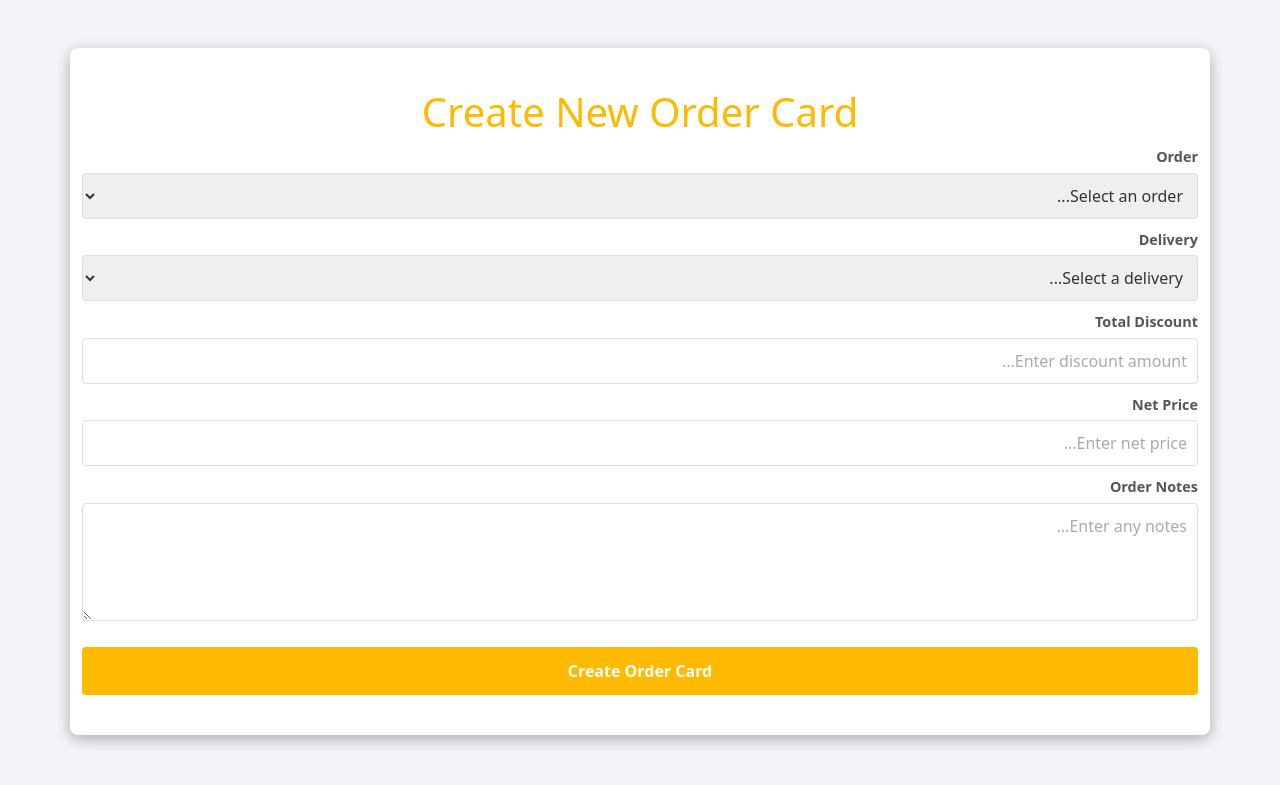
After one commit to Kareem-124/PalSika-Barcode-Scanner, a Django app: page /create_new_order_card_page/ in a window 1280 px wide. The commit adds this page. Shown: the top 785 px of the page. Run offline with Django 4.2, Linux system fonts and the light colour scheme; data that the repository does not hold is empty.

Commit message:
update: - Added Icon in order_page to create new order card.
- New: create order card page to create new cards

- New: created edit order card page to edit cards

- Process: The user can only select un-assinged orders from a list.

```diff
--- a/scanapp/static/css/orders_page.css
+++ b/scanapp/static/css/orders_page.css
@@ -16,7 +16,13 @@ h1 {
     color: #333;
     margin-bottom: 30px;
 }
+.add-card {
+margin-left: 2rem !important;
 
+}
+.add-card:hover{
+    color: #333 !important;
+}
 .orders-list {
     display: flex;
     flex-direction: column;
--- /dev/null
+++ b/scanapp/templates/create_new_order_card_page.html
@@ -0,0 +1,51 @@
+<!DOCTYPE html>
+<html lang="en">
+    {% load static %}
+<head>
+    <meta charset="UTF-8">
+    <meta name="viewport" content="width=device-width, initial-scale=1.0">
+    <title>Create New Order Card</title>
+    <link rel="stylesheet" href="{% static 'css/style_create_new_order_card.css' %}">
+    <link href="https://cdn.jsdelivr.net/npm/bootstrap@5.1.3/dist/css/bootstrap.min.css" rel="stylesheet">
+</head>
+<body>
+    <div class="container mt-5">
+        <h1>Create New Order Card</h1>
+        <form action="{% url 'create_new_order_card_process' %}" method="POST" class="order-card-form" dir="rtl">
+            {% csrf_token %}
+            {% if messages %}
+                {% for message in messages %}
+                    <div class="alert alert-{{ message.tags }}">{{ message }}</div>
+                {% endfor %}
+            {% endif %}
+
+            <label for="order">Order</label>
+            <select id="order" name="order" required>
+                <option value="">Select an order...</option>
+                {% for order in available_orders %}
+                    <option value="{{ order.id }}">{{ order.customer.name }} - {{ order.delivery_date }}</option>
+                {% endfor %}
+            </select>
+
+            <label for="delivery">Delivery</label>
+            <select id="delivery" name="delivery">
+                <option value="">Select a delivery...</option>
+                {% for delivery in deliveries %}
+                    <option value="{{ delivery.id }}">{{ delivery.driver_name }}</option>
+                {% endfor %}
+            </select>
+
+            <label for="total_discount">Total Discount</label>
+            <input type="number" id="total_discount" name="total_discount" step="0.01" placeholder="Enter discount amount..." required>
+
+            <label for="net_price">Net Price</label>
+            <input type="number" id="net_price" name="net_price" step="0.01" placeholder="Enter net price..." required>
+
+            <label for="order_notes">Order Notes</label>
+            <textarea id="order_notes" name="order_notes" rows="4" placeholder="Enter any notes..."></textarea>
+
+            <button type="submit" class="save-order-card-btn">Create Order Card</button>
+        </form>
+    </div>
+</body>
+</html>
--- a/scanapp/templates/edit_order_card_page.html
+++ b/scanapp/templates/edit_order_card_page.html
@@ -18,15 +18,13 @@
                     <div class="alert alert-{{ message.tags }} color-red">{{ message }}</div>
                 {% endfor %}
             {% endif %}
+            <input type="text" name="pre_order_id" value="{{ order_card.order.id }}" hidden>
             <!-- Adding Order section -->
             <label for="delivery">Order</label>
             <select id="order" name="order" required>
+                <option value="{{ order_card.order.id }}" selected>Order for {{ order_card.order.customer }} / Delivery date : {{ order_card.order.delivery_date }} </option>
                 {% for order in orders %}
-                    {% if order.id == order_card.order.id %}
-                        <option value="{{ order.id }}" selected>Order for {{ order.customer }} / Delivery date : {{ order.delivery_date }} </option>
-                    {% else %}
                         <option value="{{ order.id }}">Order for {{ order.customer }} / Delivery date : {{ order.delivery_date }}</option>
-                    {% endif %}
                 {% endfor %}
             </select>
 
--- a/scanapp/urls.py
+++ b/scanapp/urls.py
@@ -22,5 +22,7 @@ urlpatterns = [
     path('edit_driver_process/<int:driver_id>/', views.edit_driver_process, name='edit_driver_process'),
     path('edit_order_card_page/<int:order_card_id>/', views.edit_order_card_page, name='edit_order_card_page'),
     path('edit_order_card_process/<int:order_card_id>/', views.edit_order_card_process, name='edit_order_card_process'),
+    path('create_new_order_card_page/', views.create_new_order_card_page, name='create_new_order_card_page'),
+    path('create_new_order_card_process/', views.create_new_order_card_process, name='create_new_order_card_process'),
 
 ]
--- a/scanapp/views.py
+++ b/scanapp/views.py
@@ -457,11 +457,13 @@ def edit_driver_process(request, driver_id):
 
 def edit_order_card_page(request, order_card_id):
     # get the order card
+
     order_card = get_object_or_404(OrderCard, id=order_card_id)
 
     # get all the orders
-    orders = Order.objects.all()
 
+    available_orders = Order.objects.filter(display=True, order_card__isnull=True)
+    orders = available_orders
     # get all the drivers
     deliveries = Delivery.objects.all()
 
@@ -480,16 +482,22 @@ def edit_order_card_process(request, order_card_id):
     deliveries = Delivery.objects.all()  # Retrieve all drivers for dropdown
             # get all the orders
     orders = Order.objects.all()
+    pre_order = Order.objects.get(id=request.POST['pre_order_id'])
 
     if request.method == 'POST':
         # Update fields based on form data
-        print(Delivery.objects.get(id=int(request.POST.get('delivery'))))
+
         order_card.delivery = Delivery.objects.get(id=int(request.POST.get('delivery')))
         order_card.order = Order.objects.get(id=int(request.POST.get('order')))
         order_card.total_discount = request.POST.get('total_discount')
         order_card.net_price = request.POST.get('net_price')
         order_card.order_notes = request.POST.get('order_notes')
+        order_card.order.display = False
         order_card.save()
+
+        pre_order.display = True
+        pre_order.save()
+
         messages.success(request, "Order card updated successfully.")
         return redirect('orders_dashboard_page')  # Adjust to the actual success page
 
@@ -501,11 +509,61 @@ def edit_order_card_process(request, order_card_id):
 
     })
 
+
+def create_new_order_card_page(request):
+    # Fetch orders without an OrderCard and with display set to True
+    available_orders = Order.objects.filter(display=True, order_card__isnull=True)
+    deliveries = Delivery.objects.all()  # Fetch all deliveries for dropdown
+
+    return render(request, 'create_new_order_card_page.html', {
+        'available_orders': available_orders,
+        'deliveries': deliveries,
+    })
+
+
+
+def create_new_order_card_process(request):
+
+    if request.method == 'POST':
+        order_id = request.POST.get('order')
+        delivery_id = request.POST.get('delivery')
+        total_discount = request.POST.get('total_discount')
+        net_price = request.POST.get('net_price')
+        order_notes = request.POST.get('order_notes')
+
+        # Get order and delivery objects
+        order = Order.objects.get(id=order_id)
+        delivery = Delivery.objects.get(id=delivery_id) if delivery_id else None
+
+        # Create and save new OrderCard
+        order_card = OrderCard.objects.create(
+            order=order,
+            delivery=delivery,
+            total_discount=total_discount,
+            net_price=net_price,
+            order_notes=order_notes,
+        )
+        # Mark the order as assigned
+        order.display = False
+        order.save()
+
+        messages.success(request, "Order Card created successfully.")
+        return redirect('orders_dashboard_page')  # Change to the relevant success page
+
+    messages.error(request, "Failed to create Order Card.")
+    return redirect('create_new_order_card_page')
+
+
+
+
 def SOP_process(request):
     if request.method == 'POST':
         # Retrieve or create the Customer instance
             customer_name = request.POST.get("customer_name")
             customer, created = Customer.objects.get_or_create(name=customer_name)
+
+
+
 # # Process: Delete
 # def remove_order_list(request,order_id):
 #     order_list = Order_list.objects.get(id=order_id)
--- /dev/null
+++ b/static/css/style_create_new_order_card.css
@@ -0,0 +1,65 @@
+body {
+    font-family: Arial, sans-serif;
+    background-color: #f4f4f9 !important;
+    margin: 0;
+    padding: 0;
+}
+
+.container {
+    max-width: 60rem;
+    margin: 0 auto;
+    padding: 40px;
+    background-color: #ffffff;
+    border-radius: 8px;
+    box-shadow: 0px 4px 15px rgba(0, 0, 0, 0.3);
+}
+
+h1 {
+    text-align: center;
+    color: #333;
+    margin-bottom: 30px;
+    color: #ffba00;
+}
+
+.order-card-form label {
+    font-size: 0.9rem;
+    color: #555;
+    font-weight: bold;
+    margin-top: 10px;
+    display: block;
+}
+
+.order-card-form input[type="number"],
+.order-card-form select,
+.order-card-form textarea {
+    width: 100%;
+    padding: 10px;
+    margin-top: 5px;
+    border: 1px solid #ddd;
+    border-radius: 4px;
+    font-size: 1rem;
+    color: #333;
+}
+
+.order-card-form input::placeholder,
+.order-card-form textarea::placeholder {
+    color: #aaa;
+}
+
+.save-order-card-btn {
+    background-color: #ffba00;
+    color: #fff;
+    padding: 12px 20px;
+    border: none;
+    border-radius: 4px;
+    cursor: pointer;
+    font-weight: bold;
+    width: 100%;
+    margin-top: 20px;
+    font-size: 1rem;
+    transition: background-color 0.3s;
+}
+
+.save-order-card-btn:hover {
+    background-color: #e0a800;
+}
```
Also changed, not shown: scanapp/templates/orders_page.html (+10 -0 lines).
